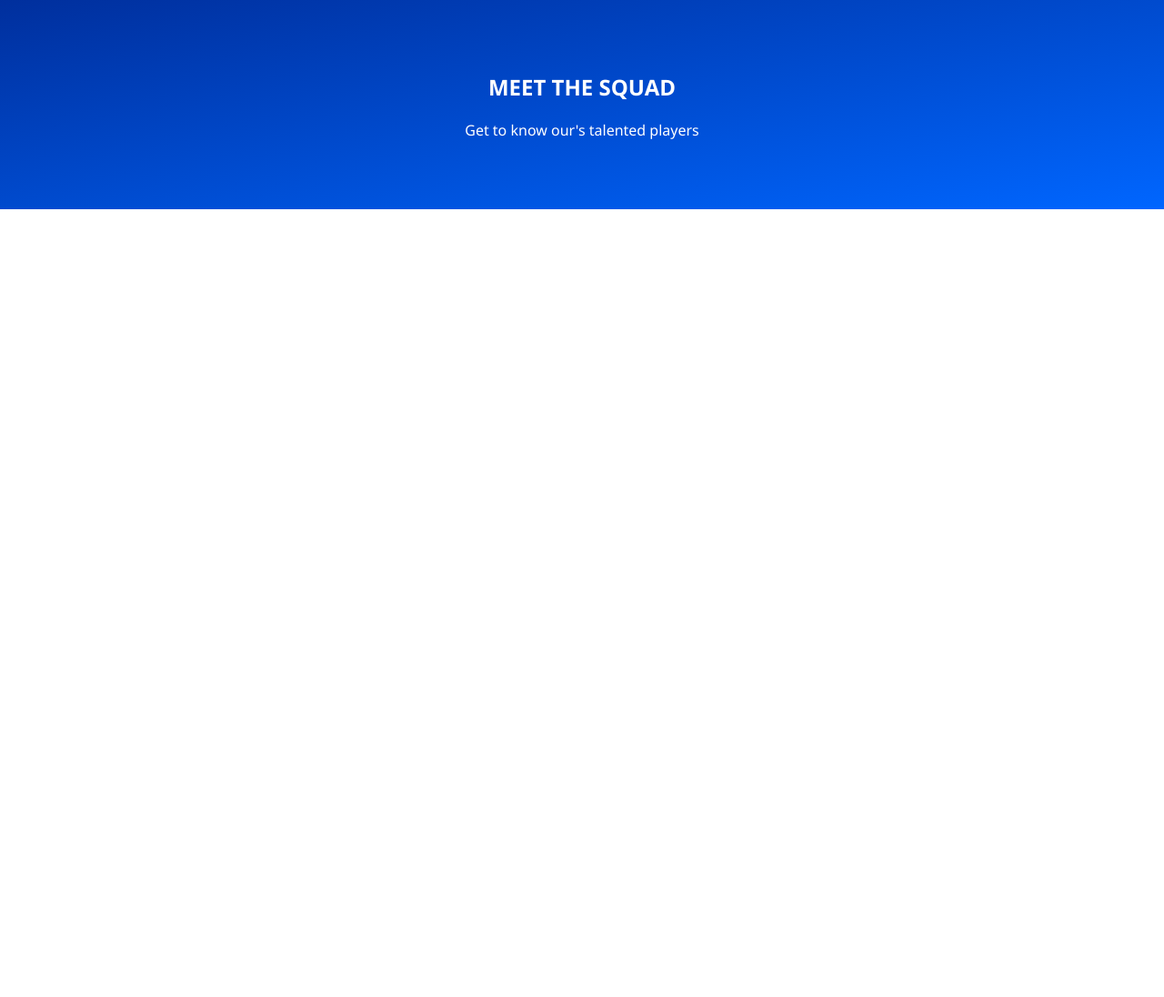
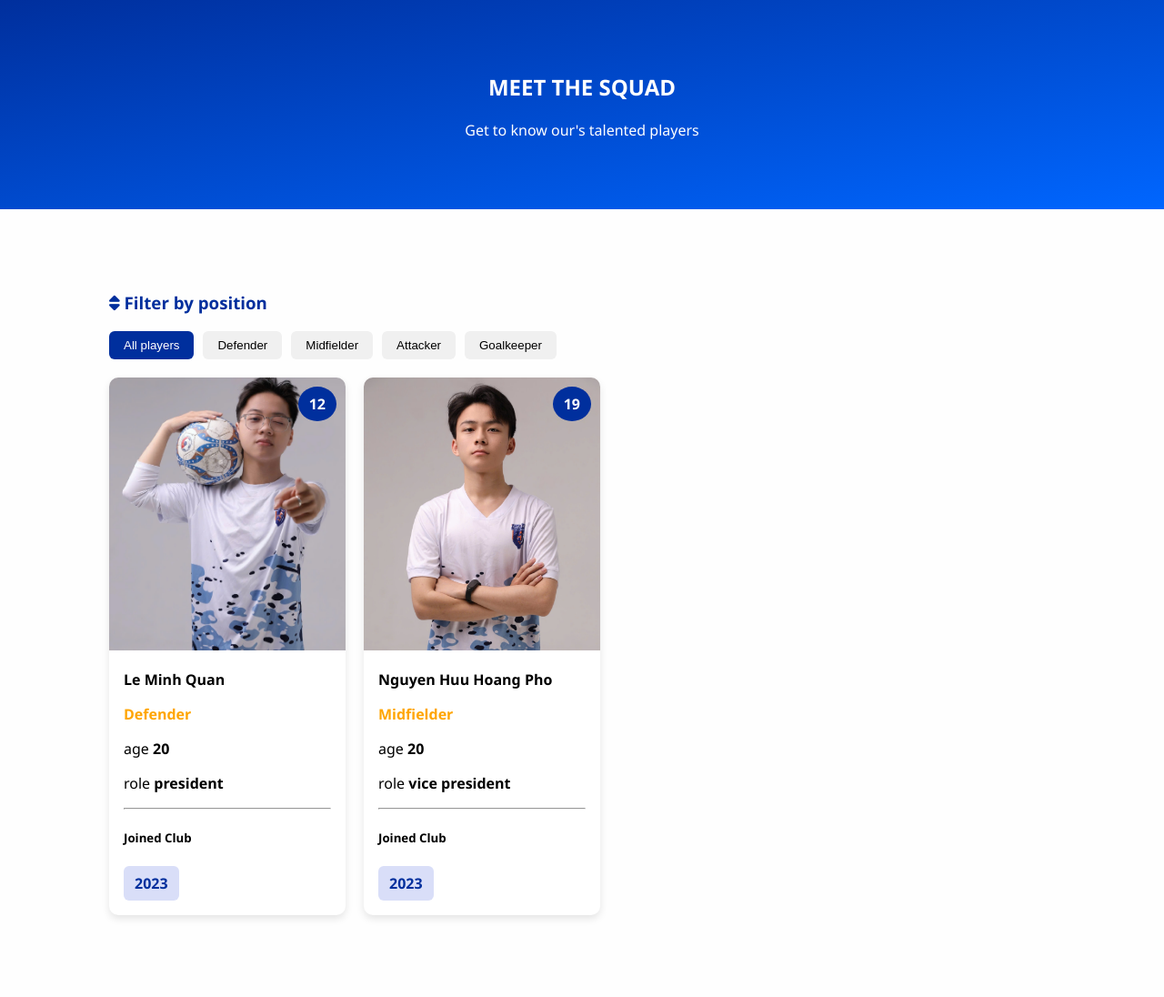
Before and after one commit to HoangPho2212/Greenwich-Football-Club-Official, a PHP site: page /players.php in a window 1280 px wide. Shown: the part 82-1178 px from the top of the page at 91% size. Before the commit the page ends 312 px from the top, so only its background shows below. Run offline with PHP 8.4, Linux system fonts and the light colour scheme.

Commit message:
card body players

```diff
--- a/players.php
+++ b/players.php
@@ -1,5 +1,6 @@
 <!DOCTYPE html>
 <html lang="en">
+
 <head>
     <meta charset="UTF-8">
     <meta name="viewport" content="width=device-width, initial-scale=1.0">
@@ -10,8 +11,9 @@
     <link rel="icon" href="img/AVATA-GreFC.png">
     <link rel="stylesheet" href="style.css?v=2">
 </head>
+
 <body>
-        <header>
+    <header>
 
         <div class="container">
 
@@ -37,8 +39,68 @@
 
 
 </body>
-    <section class="hero-player">
-        <h1>MEET THE SQUAD</h1>
-        <p>Get to know our's talented players</p>
-    </section>
+
+<section class="hero-player">
+    <h1>MEET THE SQUAD</h1>
+    <p>Get to know our's talented players</p>
+</section>
+
+
+<section class="player-wrap">
+    <div class="filter-bar">
+        <h3> <i class="fa-solid fa-sort"></i> Filter by position</h3>
+        <div class="filter-button">
+            <button class="filter-btn active" data-position="All">All players</button>
+            <button class="filter-btn" data-position="Defender" >Defender</button>
+            <button class="filter-btn"data-position="Midfielder">Midfielder</button>
+            <button class="filter-btn"data-position="Attacker">Attacker</button>
+            <button class="filter-btn"data-position="Goalkeeper">Goalkeeper</button>
+        </div>
+
+
+    <div class="player-grid">
+        <div class="player-card">
+            <div class="player-image">
+                <img src="PlayerImage/Quan.jpg" alt="Le Minh Quan">
+                <span class="player-number"> 12 </span>
+            </div>
+
+            <div class="player-infor">
+                <H4>Le Minh Quan</H4>
+                <p class="position" >Defender</p>
+                <p> age <strong>20</strong> </p>
+                <p> role <strong>president</strong> </p>
+                <hr>
+                <h5>Joined Club</h5>
+                <div class="stats">
+                <div><span>2023</span></div>
+                </div>
+            </div>
+        </div>
+
+        <div class="player-card">
+            <div class="player-image">
+                <img src="PlayerImage/Pho.jpg" alt="Nguyen Huu Hoang Pho">
+                <span class="player-number"> 19 </span>
+            </div>
+
+            <div class="player-infor">
+                <H4>Nguyen Huu Hoang Pho</H4>
+                <p class="position" >Midfielder</p>
+                <p> age <strong>20</strong> </p>
+                <p> role <strong> vice president</strong> </p>
+                <hr>
+                <h5>Joined Club</h5>
+                <div class="stats">
+                <div><span>2023</span></div>
+                </div>
+            </div>
+        </div>
+
+    </div>
+
+    </div>
+    <!--close filter -->
+</section>
+
 </html>
--- a/style.css
+++ b/style.css
@@ -295,3 +295,106 @@ footer p {
   color: #fff;
   gap: 40px;
 }
+
+.player-wrap {
+  background-color: #fefefe;
+  padding: 60px 20px;
+}
+
+.filter-bar {
+  margin: 30px 100px;
+}
+
+.filter-bar h3 {
+  color: #002f9d;
+}
+
+.filter-button {
+  display: flex;
+  gap: 10px;
+  flex-wrap: wrap;
+  margin-top: 10px;
+}
+
+.filter-btn {
+  padding: 8px 16px;
+  border: none;
+  border-radius: 6px;
+  background: #f0f0f0;
+  font-weight: 500;
+  cursor: pointer;
+  transition: all 0.3s ease;
+}
+
+.filter-btn.active,
+.filter-btn:hover {
+  background: #002f9d;
+  color: #fff;
+}
+
+.player-grid {
+  display: flex;
+  flex-wrap: wrap;
+  gap: 20px;
+  margin: 20px 0;
+}
+
+.player-card {
+  background: #fff;
+  border-radius: 10px;
+  box-shadow: 0 4px 8px rgba(0, 0, 0, 0.1);
+  overflow: hidden;
+  width: 260px;
+}
+
+
+.player-image {
+  position: relative;
+}
+
+.player-image img {
+  width: 100%;
+  height: 300px;
+  object-fit: cover;
+}
+
+.player-number {
+  position: absolute;
+  top: 10px;
+  right: 10px;
+  background: #002f9d;
+  color: #fff;
+  border-radius: 50%;
+  padding: 8px 12px;
+  font-weight: bold;
+}
+
+.player-infor {
+  padding: 16px;
+}
+
+.player-infor h4 {
+  margin: 0;
+  font-weight: 700;
+}
+
+.player-infor .position {
+  color: orange;
+  font-weight: bold;
+  margin-bottom: 10px;
+}
+
+.stats {
+  display: flex;
+  gap: 15px;
+  margin-top: 10px;
+}
+
+.stats div {
+  color: #002f9d;
+  background: #d9def8;
+  padding: 8px 12px;
+  border-radius: 6px;
+  font-weight: bold;
+  text-align: center;
+}
```
Also changed, not shown: PlayerImage/Pho.jpg (added), PlayerImage/Quan.jpg (added).
